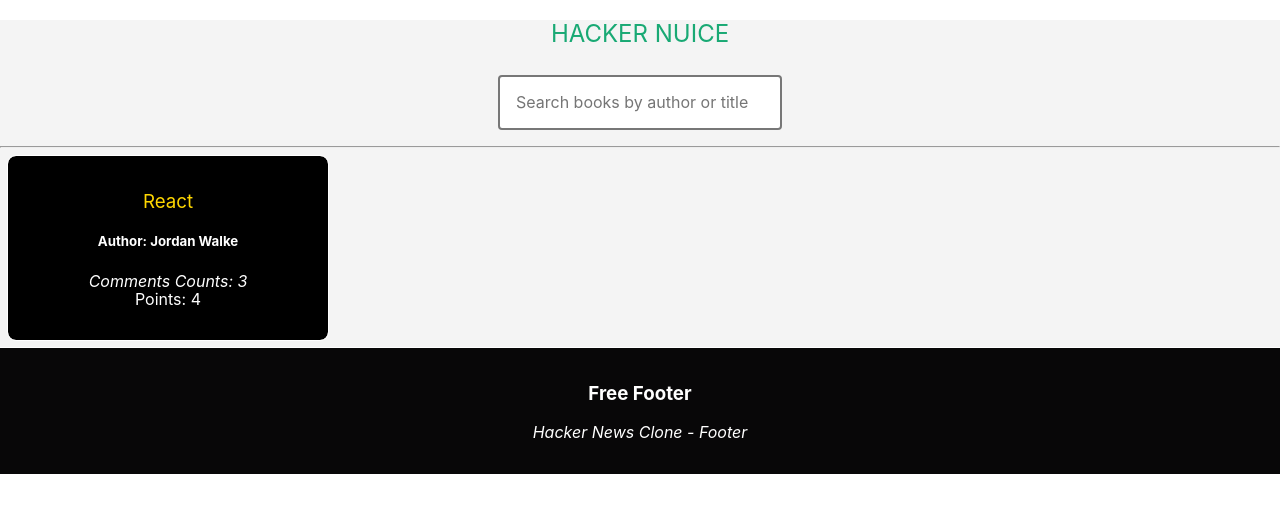
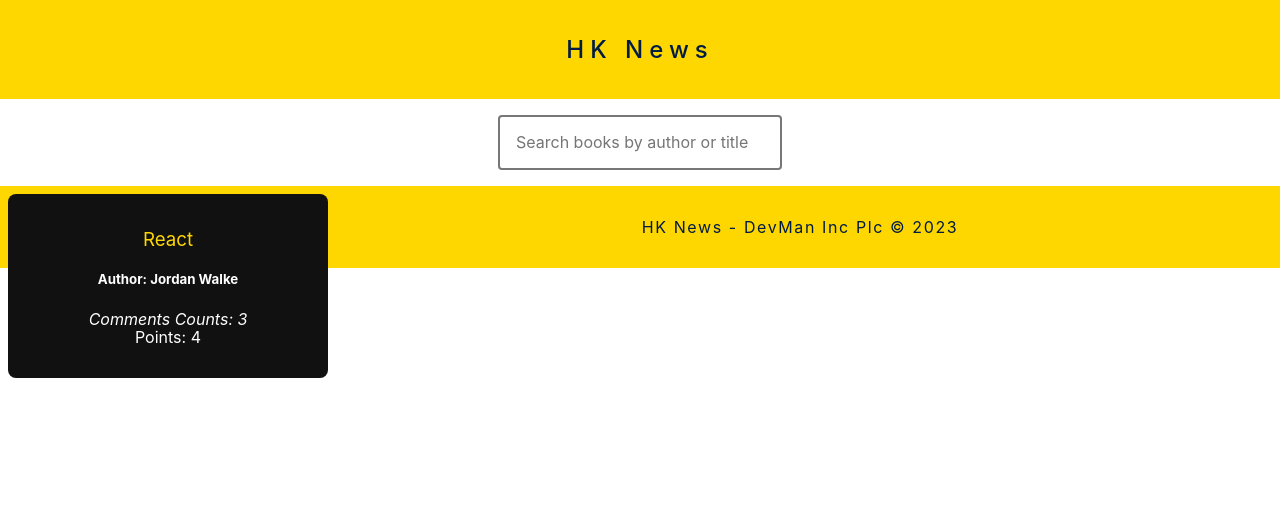
Before and after one commit to searchs/hkstories, a React (Create React App) app: page / in a window 1280 px wide. Shown: the top 512 px of the page. Built offline with nearby package versions, Linux system fonts and the light colour scheme.

Commit message:
Feat: Wrap card items as gallery

```diff
--- a/public/index.html
+++ b/public/index.html
@@ -24,7 +24,7 @@
       work correctly both with client-side routing and a non-root public URL.
       Learn how to configure a non-root public URL by running `npm run build`.
     -->
-    <title>HAcker Nuice - Latest Tech news</title>
+    <title>Hacker Nuice - Latest Tech news</title>
   </head>
   <body>
     <noscript>You need to enable JavaScript to run this app.</noscript>
--- a/src/App.css
+++ b/src/App.css
@@ -1,31 +1,13 @@
 .App {
   text-align: center;
-  background: #f4f4f4;
   justify-content: center;
   text-align: center;
   margin: 0 auto;
-}
-
-.App-logo {
-  height: 40vmin;
-  pointer-events: none;
+  height: 100vh;
 }
 
 @media (prefers-reduced-motion: no-preference) {
-  .App-logo {
-    animation: App-logo-spin infinite 20s linear;
-  }
-}
 
-.App-header {
-  background-color: #282c34;
-  min-height: 100vh;
-  display: flex;
-  flex-direction: column;
-  align-items: center;
-  justify-content: center;
-  font-size: calc(10px + 2vmin);
-  color: white;
 }
 
 .App-link {
@@ -42,22 +24,6 @@
   }
 }
 
-h2 {
-  color: #CA1500;
-  text-transform: uppercase;
-}
-
-h4 {
-  text-transform: uppercase;
-  font-weight: 500;
-  letter-spacing: 2px;
-  color: darkcyan;
-}
-
-h6 {
-  color: #000EBB;
-  text-transform: uppercase;
-}
 
 a {
   text-decoration: none;
@@ -65,52 +31,10 @@ a {
 }
 
 a:visited {
-  color: darkcyan;
+  color: #61dafb;
 }
 
 
 ul {
   list-style: none;
 }
-
-/* .Book {
-  align-items: left;
-  text-align: left;
-  padding: 5px;
-  border: 1px solid grey;
-  border-radius: 5px;
-  margin: 7px;
-  max-width: 250px;
-  box-shadow: 1px 2px 1px #f6f6f6;
-  background: 'black';
-  color: 'white';
-
-} */
-
-.BookTitle {
-  letter-spacing: 2px;
-  font-size: 1.025em;
-  font-weight: 600;
-  text-transform: uppercase;
-  color: white;
-  background-color: 'black'
-}
-/*
-a.BookTitle {
-  letter-spacing: 2px;
-  font-size: 1.025em;
-  font-weight: 600;
-  text-transform: uppercase;
-  color: 'yellow';
-  background-color: 'black'
-} */
-
-.bg-dark-blue {
-  background: #000ebb;
-}
-
-.bg-footer {
-  background: #080708;
-  left:0;
-  bottom:0;
-}
--- a/src/App.js
+++ b/src/App.js
@@ -2,6 +2,7 @@ import React, { useEffect, useState } from 'react';
 import './App.css';
 import CardList from './components/CardList';
 import Footer from './components/Footer';
+import Header from './components/Header';
 import SearchBox from './components/SearchBox';
 
 const bookList = [
@@ -65,10 +66,6 @@ const bookList = [
 
 function App() {
   const [books, setBooks] = useState([]);
-  // const [searchTerm, setSearchTerm] = useSemiPersistentState('React');
-  // const handleSearch = (event) => {
-  // setSearchTerm(event.target.value);
-  // };
   const [searchTerm, setSearchTerm] = useState(
     localStorage.getItem('search') || 'React'
   );
@@ -92,10 +89,12 @@ function App() {
 
   return (
     <div className='App'>
-      <h2 className='green fw4'> Hacker Nuice</h2>
+      <Header />
       <SearchBox search={searchTerm} handleChange={onHandleChange} />
-      <hr />
-      <CardList books={filteredBooks} />
+      <CardList
+        books={filteredBooks}
+        className='center pa3 flex flex-column flex-wrap-m flex-row-ns'
+      />
       <Footer />
     </div>
   );
--- a/src/components/Card.js
+++ b/src/components/Card.js
@@ -2,7 +2,7 @@ import React from 'react';
 
 function Card({ url, title, author, num_comments, points }) {
   return (
-    <div className='outline w-25 pa3 mr2 br3 ma2 bg-black white'>
+    <div className='fl w-25 pa3 mr2 br3 ma2 bg-near-black  white'>
       <h3>
         <a href={url} className='link yellow fw4'>
           {title}
--- a/src/components/CardList.js
+++ b/src/components/CardList.js
@@ -6,7 +6,7 @@ const CardList = ({ books }) => {
     return (
       <Card
         key={idx}
-        title={books[idx].title}
+        title={book.title}
         url={books[idx].url}
         author={books[idx].author}
         num_comments={books[idx].num_comments}
--- a/src/components/Footer.js
+++ b/src/components/Footer.js
@@ -1,12 +1,7 @@
-import React from 'react';
-
 function Footer() {
   return (
-    <div className='outline w-100 pa3 bg-footer white'>
-      <h3> Free Footer </h3>
-      <p>
-        <span className='i'>Hacker News Clone - Footer </span>
-      </p>
+    <div className='w-100 pa3 mt-4 bg-yellow tracked navy'>
+      <p>HK News - DevMan Inc Plc &copy; 2023</p>
     </div>
   );
 }
--- /dev/null
+++ b/src/components/Header.js
@@ -0,0 +1,9 @@
+function Header() {
+  return (
+    <div className='pa3 bg-yellow tracked navy'>
+      <h2 className='navy fw5 tracked-mega'> HK News</h2>
+    </div>
+  );
+}
+
+export default Header;
--- a/src/components/SearchBox.js
+++ b/src/components/SearchBox.js
@@ -2,7 +2,7 @@ import React from 'react';
 
 const SearchBox = ({ handleChange }) => {
   return (
-    <div className='pa2 ma2 light-blue w-100 center'>
+    <div className='pa2 ma2 navy w-100 center'>
       <input
         type='search'
         placeholder='Search books by author or title'
--- a/src/index.js
+++ b/src/index.js
@@ -1,9 +1,9 @@
 import React from 'react';
 import { createRoot } from 'react-dom/client';
 
-// import ReactDOM from 'react-dom';
 import './index.css';
 import App from './App';
+
 import reportWebVitals from './reportWebVitals';
 import 'tachyons';
 
```
